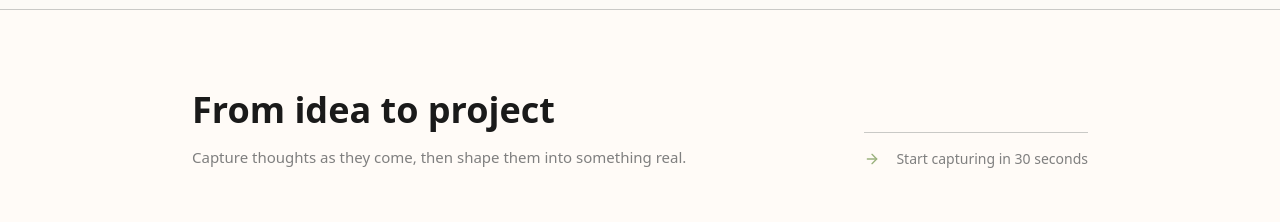
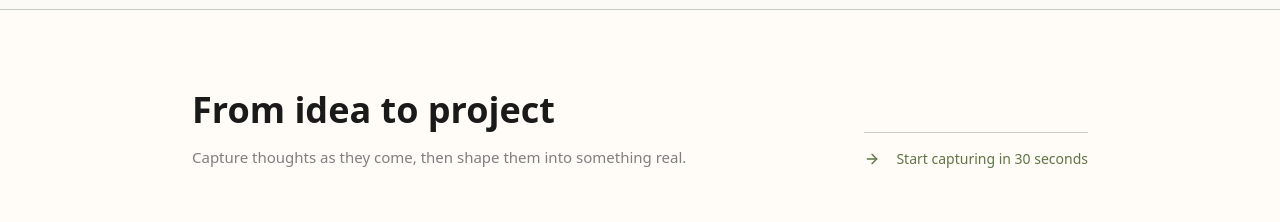
Before and after one commit to PastelSalt/niwa-website, a React (Vite) app in the folder frontend/: page / in a window 1280 px wide. Shown: the part 1680-1902 px from the top of the page. Built offline with nearby package versions, Linux system fonts and the light colour scheme; no server answers.

Commit message:
fix: make how-it-works CTA clickable

```diff
--- a/frontend/src/features/marketing/components/how-it-works.tsx
+++ b/frontend/src/features/marketing/components/how-it-works.tsx
@@ -1,5 +1,6 @@
 "use client";
 
+import { useNavigate } from "react-router-dom";
 import { Mail, FolderTree, Sparkles, ArrowRight } from "lucide-react";
 
 const STEPS = [
@@ -25,6 +26,12 @@ const STEPS = [
 ];
 
 export function HowItWorksSection() {
+  const navigate = useNavigate();
+
+  const handleStartCapturing = () => {
+    navigate("/register", { replace: true });
+  };
+
   return (
     <section
       id="how-it-works"
@@ -45,12 +52,14 @@ export function HowItWorksSection() {
               real.
             </p>
           </div>
-          <div className="flex items-center gap-4 border-t border-border pt-4 w-full md:w-auto">
-            <ArrowRight className="w-4 h-4 text-sage-400 shrink-0" />
-            <span className="text-sm font-medium text-muted-foreground">
-              Start capturing in 30 seconds
-            </span>
-          </div>
+          <button
+            onClick={handleStartCapturing}
+            className="flex items-center gap-4 border-t border-border pt-4 w-full md:w-auto text-sm font-medium text-sage-600 hover:text-sage-700 transition-colors"
+            aria-label="Start capturing in 30 seconds"
+          >
+            <ArrowRight className="w-4 h-4 shrink-0" />
+            Start capturing in 30 seconds
+          </button>
         </div>
         <div className="grid md:grid-cols-3 gap-8">
           {STEPS.map((step, i) => (
```
Also changed, not shown: 1 other file (tests, documents, lock files or other folders).
